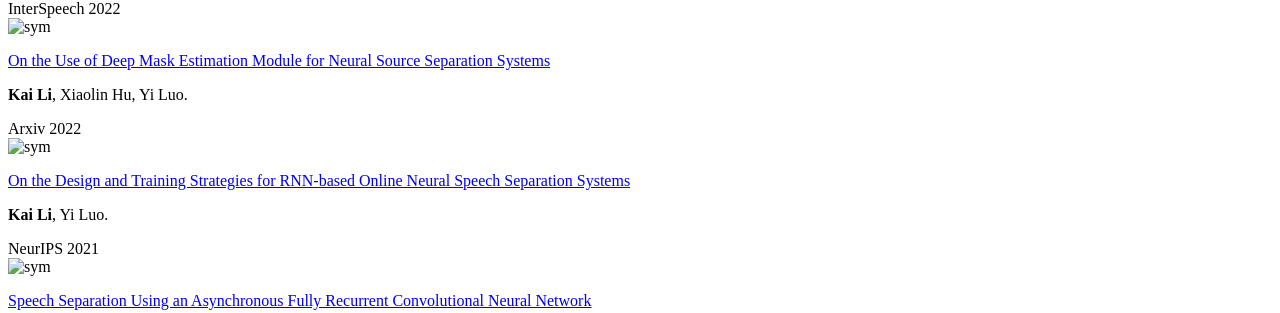
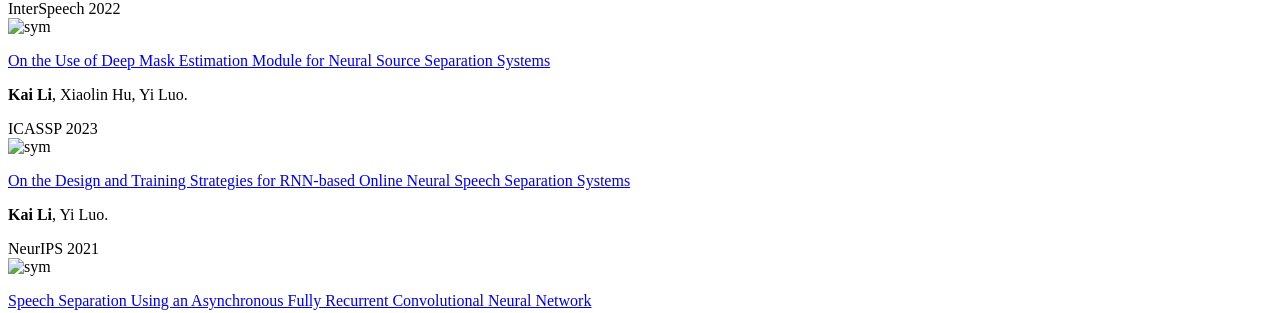
Before and after one commit to JusperLee/jusperlee.github.io, a Jekyll site: the page built from _pages/includes/pub.md, in a window 1280 px wide and 900 px high, scrolled down 1055 px. Shown: the part 140-453 px from the top of the window. Built offline with Jekyll 4.4.1, drawn with Linux system fonts in a browser that asks for light colours; nearby versions of some CDN libraries; our own code applies the rules of GitHub Pages for plain Markdown files; formulas are drawn with MathJax 3.

Commit message:
New paper

```diff
--- a/_pages/includes/pub.md
+++ b/_pages/includes/pub.md
@@ -54,7 +54,7 @@
 </div>
 </div>
 
-<div class='paper-box'><div class='paper-box-image'><div><div class="badge">Arxiv 2022</div><img src='images/causal.png' alt="sym" width="100%"></div></div>
+<div class='paper-box'><div class='paper-box-image'><div><div class="badge">ICASSP 2023</div><img src='images/causal.png' alt="sym" width="100%"></div></div>
 <div class='paper-box-text' markdown="1">
 
 [On the Design and Training Strategies for RNN-based Online Neural Speech Separation Systems](http://arxiv.org/pdf/2206.07347v1)
```
Also changed, not shown: _pages/includes/news.md (+1 -0 lines).
